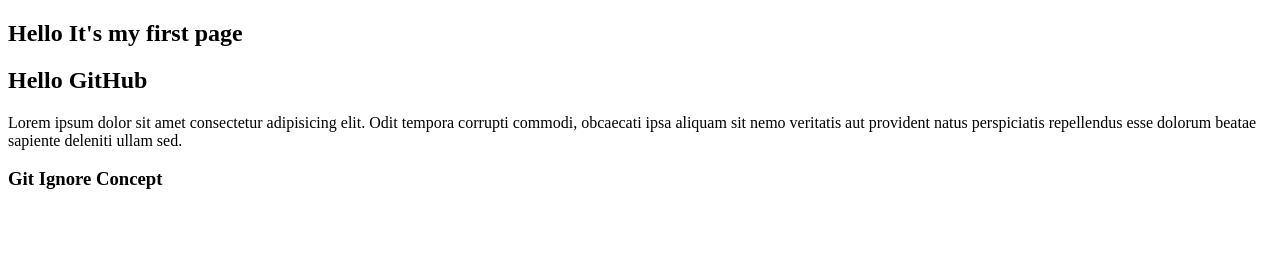
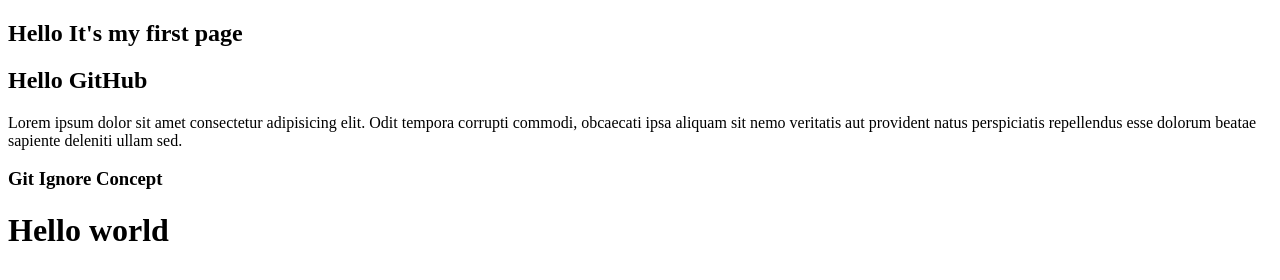
Before and after one commit to rameshwar0058/My-Project, a plain HTML site: page index.html in a window 1280 px wide. Drawn offline with Linux system fonts and the light colour scheme.

Commit message:
Changes done

```diff
--- a/index.css
+++ b/index.css
@@ -0,0 +1,11 @@
+h1 {
+  font-size: 32px;
+  font-weight: bold;
+  color: #333;
+}
+
+p {
+  font-size: 16px;
+  line-height: 1.6;
+  color: #555;
+}
--- a/index.html
+++ b/index.html
@@ -14,5 +14,6 @@
         dolorum beatae sapiente deleniti ullam sed.</p>
 
     <h3> Git Ignore Concept</h3>
+    <h1> Hello world</h1>
 </body>
 </html>
```
